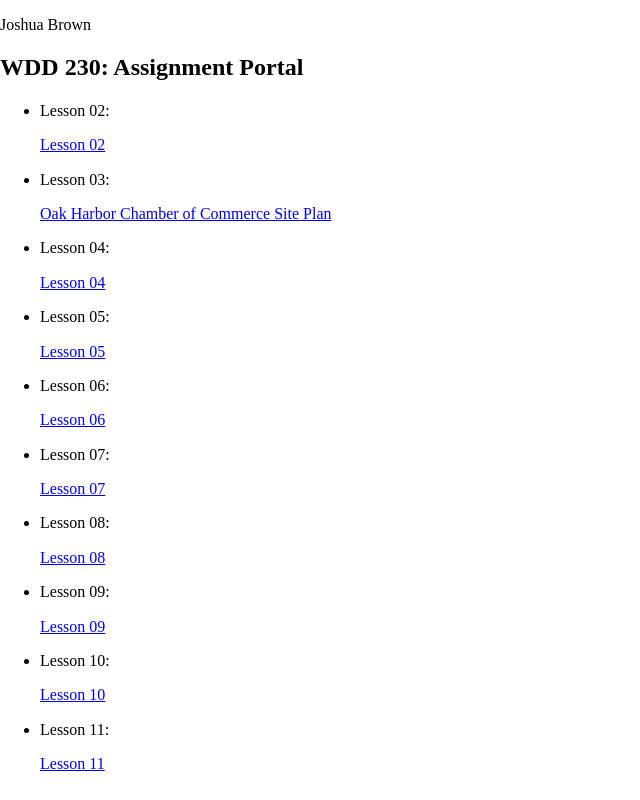
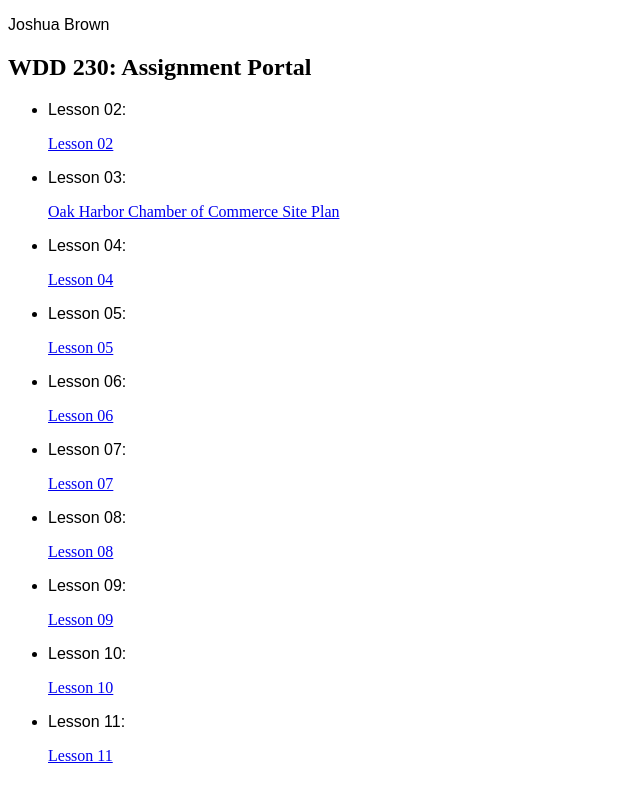
Before and after one commit to EzlotheSage/wdd230, a plain HTML site: page index.html in a window 1280 px wide. Shown: the whole page, without its empty margins (0-640 px from the left). Drawn offline with Linux system fonts and the light colour scheme; a web font is replaced by a local one.

Commit message:
adjusted css stylepage to match lesson2

```diff
--- a/index.html
+++ b/index.html
@@ -4,7 +4,7 @@
     <meta charset="UTF-8">
     <meta name="description" content='A website for my WDD 230 course to keep all the assignments in one place'>
     <link rel="shortcut icon" href="./favicon.ico">
-    <link rel="stylesheet" href="./styles/normalize.css">
+    <link rel="stylesheet" href="./lesson2/lesson2styles.css">
     <link rel="preconnect" href="https://fonts.googleapis.com">
     <link rel="preconnect" href="https://fonts.gstatic.com" crossorigin>
     <link href="https://fonts.googleapis.com/css2?family=Ysabeau:wght@200&display=swap" rel="stylesheet">
```
